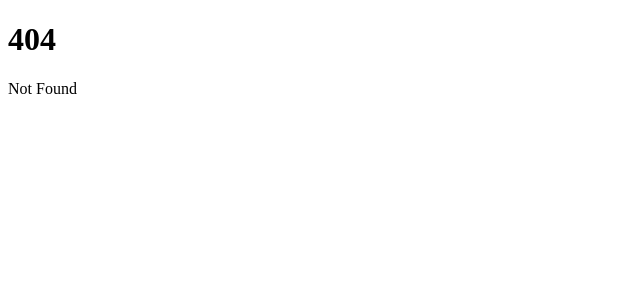
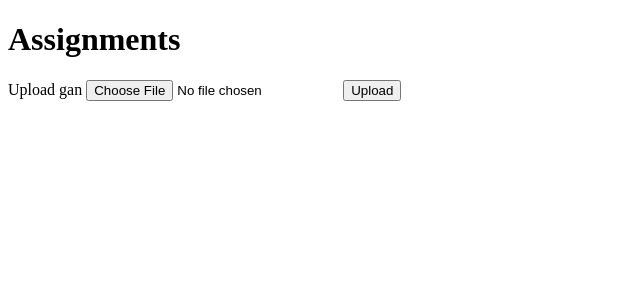
Before and after one commit to ziruiproject/classroom-svelte, a SvelteKit app: page /assignments/create in a window 1280 px wide. Before the commit this address had no page. Shown: the top 300 px of the page, without its empty margins (0-640 px from the left). Built offline with nearby package versions, Linux system fonts and the light colour scheme; no server answers.

Commit message:
added upload file

```diff
--- /dev/null
+++ b/src/routes/assignments/create/+page.svelte
@@ -0,0 +1,56 @@
+<script>
+	import { storage } from '../../../firebase.js';
+	import { ref, uploadBytes, getDownloadURL } from 'firebase/storage';
+
+	let file, avatar, downloadURL;
+
+	async function handleFileChanges(e) {
+		file = e.target.files[0];
+
+		const reader = new FileReader();
+
+		reader.onloadend = () => {
+			avatar = reader.result;
+		};
+
+		if (file) {
+			reader.readAsDataURL(file);
+		}
+	}
+
+	async function handleUpload(e) {
+		e.preventDefault();
+
+		if (file) {
+			const storageRef = ref(storage, `/assignments/${file.name}`);
+
+			try {
+				await uploadBytes(storageRef, file);
+
+				downloadURL = await getDownloadURL(storageRef);
+			} catch (error) {
+				console.error('Error uploading file:', error.message);
+			}
+		}
+	}
+</script>
+
+<h1>Assignments</h1>
+{#if avatar}
+	<img src={avatar} alt="" style="max-width: 300px; max-height: 300px;" />
+{/if}
+{#if downloadURL}
+	<p>Download URL: {downloadURL}</p>
+{/if}
+<form on:submit|preventDefault={handleUpload}>
+	<label for="file">Upload gan</label>
+	<input
+		type="file"
+		accept="application/msword, application/vnd.ms-excel,
+				application/vnd.ms-powerpoint,
+				text/plain, application/pdf"
+		name="file"
+		on:change={handleFileChanges}
+	/>
+	<button type="submit">Upload</button>
+</form>
```
Also changed, not shown: src/routes/assignments/+page.svelte (deleted, +0 -16 lines).
